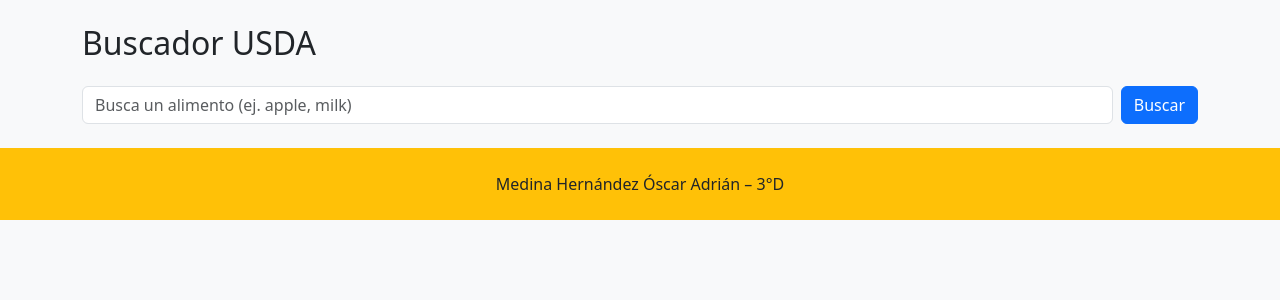
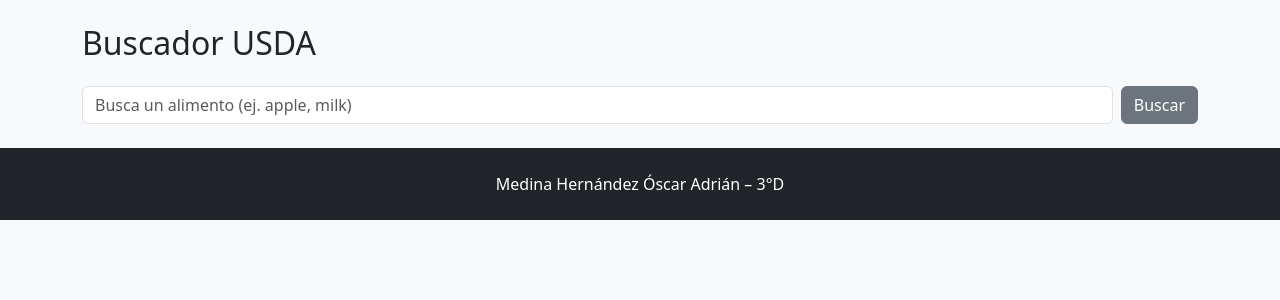
Before and after one commit to OscarMedina-125435/MHOA18-11-25, a Flask app: page / in a window 1280 px wide. Shown: the part 72-372 px from the top of the page. Run offline with Flask 3, Linux system fonts and the light colour scheme.

Commit message:
cambie los colores

```diff
--- a/templates/base.html
+++ b/templates/base.html
@@ -17,7 +17,7 @@
         {% block contenido %}{% endblock %}
     </div>
 
-        <footer class="bg-warning text-dark text-center py-4 mt-4">
+        <footer class="bg-dark text-white text-center py-4 mt-4">
       <p class="mb-0">Medina Hernández Óscar Adrián – 3°D</p>
     </footer>
 
--- a/templates/index.html
+++ b/templates/index.html
@@ -6,6 +6,6 @@
 <h2 class="mb-4">Buscador USDA</h2>
 <form action="/buscar" method="POST" class="d-flex gap-2">
     <input type="text" name="texto" class="form-control" placeholder="Busca un alimento (ej. apple, milk)" required>
-    <button type="submit" class="btn btn-primary">Buscar</button>
+    <button type="submit" class="btn btn-secondary">Buscar</button>
 </form>
 {% endblock %}
```
